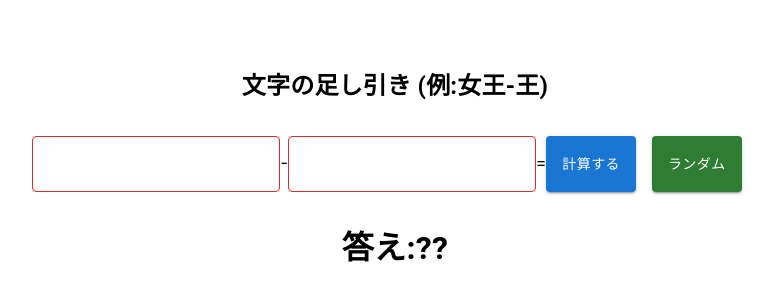
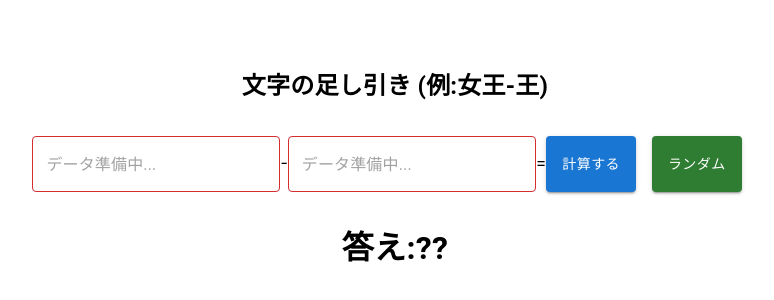
Before and after one commit to sotaro-ha/sotaro-ha.github.io, a Next.js app: page /word-add in a window 1280 px wide. Shown: the part 230-530 px from the top of the page, without its empty margins (277-1051 px from the left). Built offline with nearby package versions, Linux system fonts and the light colour scheme; no server answers.

Commit message:
add data loading

```diff
--- a/pages/word-add.js
+++ b/pages/word-add.js
@@ -5,7 +5,7 @@ import { Box, TextField, Button, Typography, Snackbar, Alert } from "@mui/materi
 import { useState, useEffect } from 'react'
 
 export default function Home() {
-    const [users, setUsers] = useState([])
+    const [users, setUsers] = useState(["データ準備中...", "データ準備中..."])
     const [firstExist, setFirstExist] = useState(false)
     const [firstValue, setFirstValue] = useState("")
     const [secondExist, setSecondExist] = useState(false)
@@ -14,7 +14,7 @@ export default function Home() {
     const [error, setError] = useState(false);
     const [open, setOpen] = useState(false);
     const [loading, setLoading] = useState(false);
-    const [init , setInit] = useState(true);
+    const [init, setInit] = useState(true);
     const fetchFirstExist = async (word) => {
         const response = await fetch("/api/exist", {
             method: 'POST',
```
